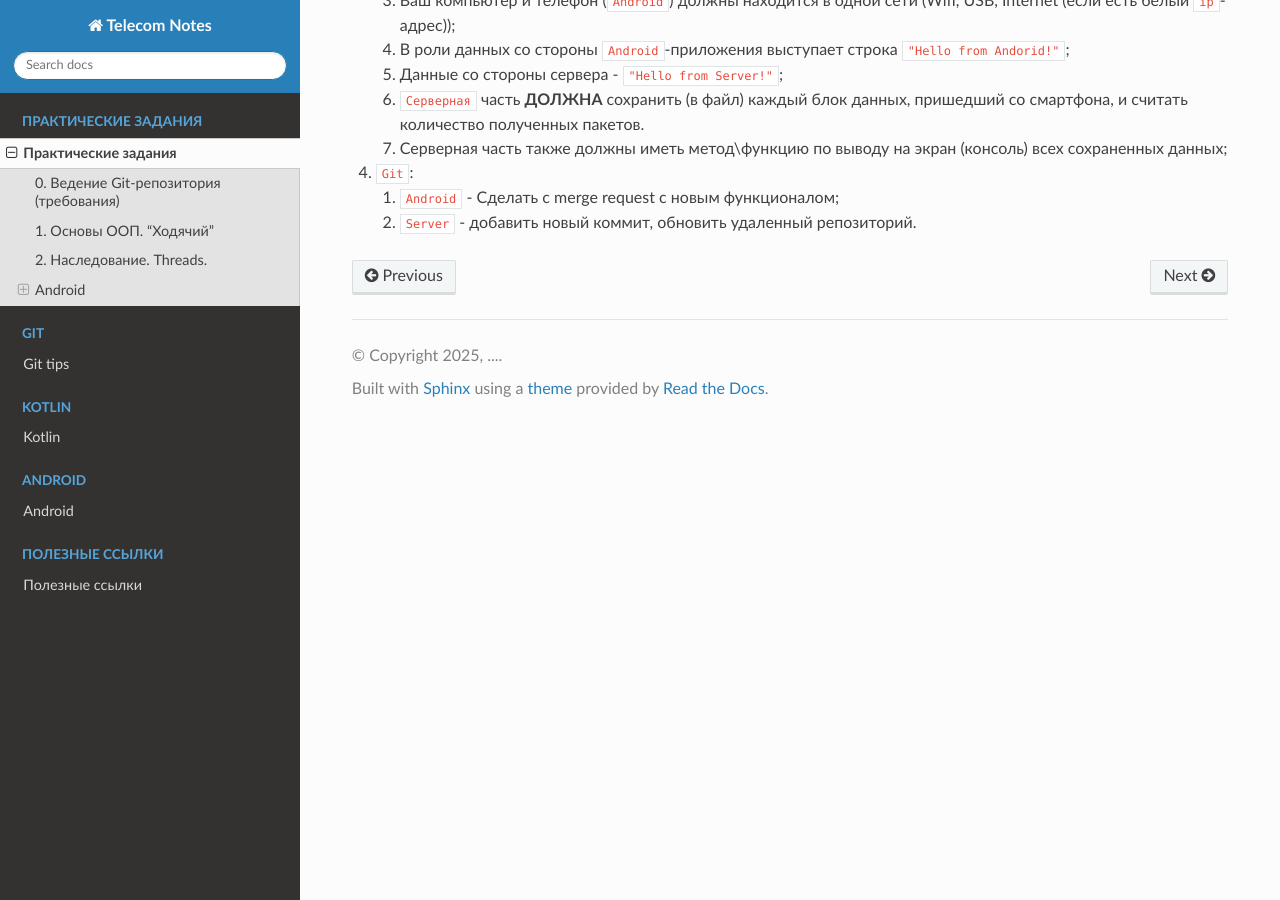
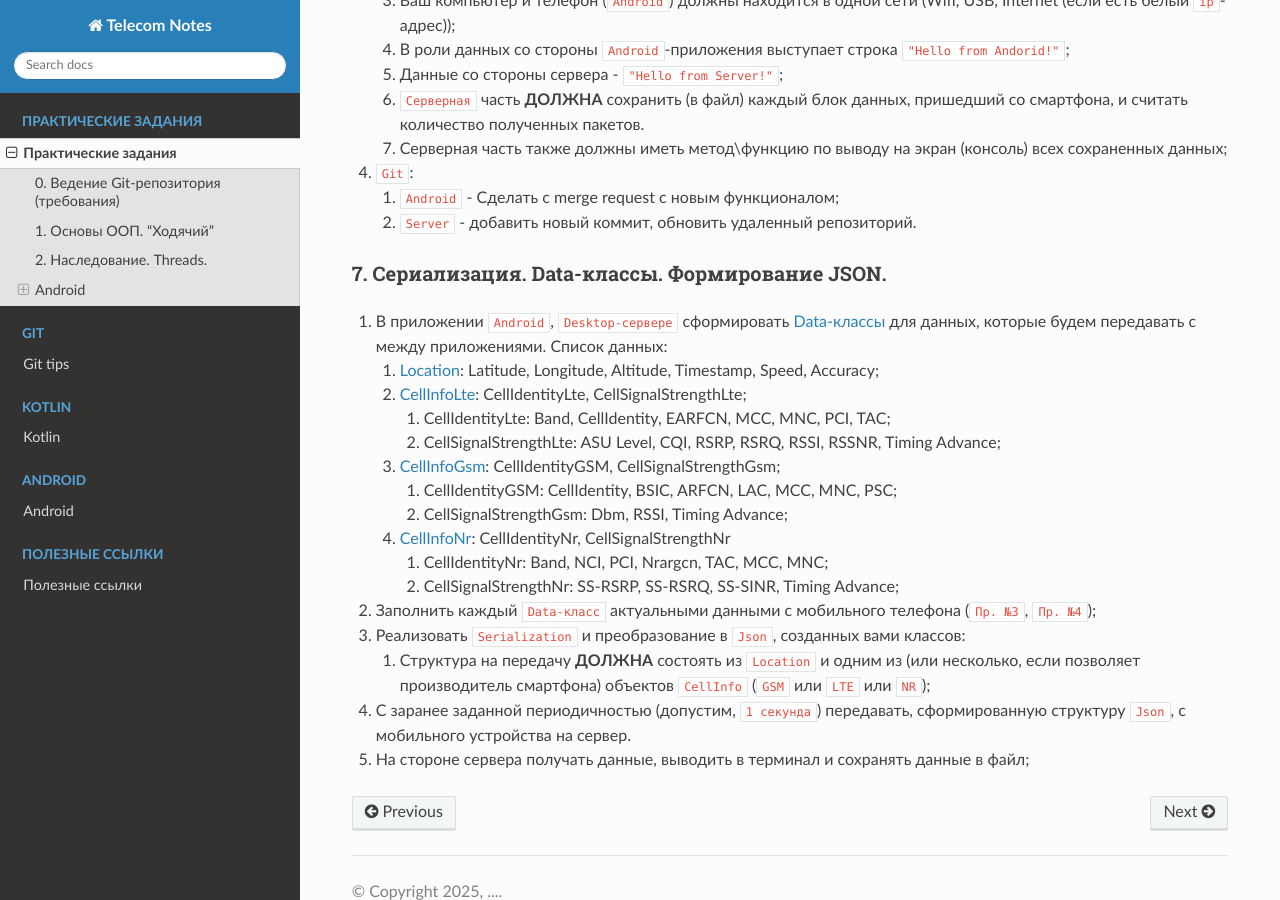
Before and after one commit to TelecomDep/notes, a Sphinx documentation site: the page built from docs/source/HomeWork/home_work.md, in a window 1280 px wide and 900 px high, scrolled down 3247 px. Built offline with Sphinx 7.4.7 and the Read the Docs theme 3.1.0, drawn with Linux system fonts in a browser that asks for light colours.

Commit message:
7 practice

```diff
--- a/docs/source/HomeWork/home_work.md
+++ b/docs/source/HomeWork/home_work.md
@@ -110,3 +110,23 @@
 3. `Git`:
     1. `Android` - Сделать c merge request с новым функционалом;
     3. `Server` - добавить новый коммит, обновить удаленный репозиторий.
+
+
+### 7. Сериализация. Data-классы. Формирование JSON.
+
+1. В приложении `Android`, `Desktop-сервере` сформировать [Data-классы](https://metanit.com/kotlin/tutorial/4.12.php) для данных, которые будем передавать с между приложениями. Список данных:
+    1. [Location](https://developer.android.com/reference/android/location/Location): Latitude, Longitude, Altitude, Timestamp, Speed, Accuracy;
+    2. [CellInfoLte](https://developer.android.com/reference/android/telephony/CellInfoLte): CellIdentityLte, CellSignalStrengthLte;
+        1. CellIdentityLte: Band, CellIdentity, EARFCN, MCC, MNC, PCI, TAC;
+        5. CellSignalStrengthLte: ASU Level, CQI, RSRP, RSRQ, RSSI, RSSNR, Timing Advance;
+    3. [CellInfoGsm](https://developer.android.com/reference/android/telephony/CellInfoGsm): CellIdentityGSM, CellSignalStrengthGsm;
+        1. CellIdentityGSM:  CellIdentity, BSIC, ARFCN, LAC, MCC, MNC, PSC;
+        6. CellSignalStrengthGsm: Dbm, RSSI, Timing Advance;
+    4. [CellInfoNr](https://developer.android.com/reference/android/telephony/CellInfoNr): CellIdentityNr, CellSignalStrengthNr
+        1. CellIdentityNr: Band, NCI, PCI, Nrargcn, TAC, MCC, MNC;
+        7. CellSignalStrengthNr: SS-RSRP, SS-RSRQ, SS-SINR, Timing Advance;
+2. Заполнить каждый `Data-класс` актуальными данными с мобильного телефона (`Пр. №3`, `Пр. №4`);
+3. Реализовать `Serialization` и преобразование в `Json`, созданных вами классов:
+    1. Структура на передачу **ДОЛЖНА** состоять из `Location` и одним из (или несколько, если позволяет производитель смартфона) объектов `CellInfo` (`GSM` или `LTE` или `NR`);
+4. С заранее заданной периодичностью (допустим, `1 секунда`) передавать, сформированную структуру `Json`, с мобильного устройства на сервер.
+5. На стороне сервера получать данные, выводить в терминал и сохранять данные в файл;
```
